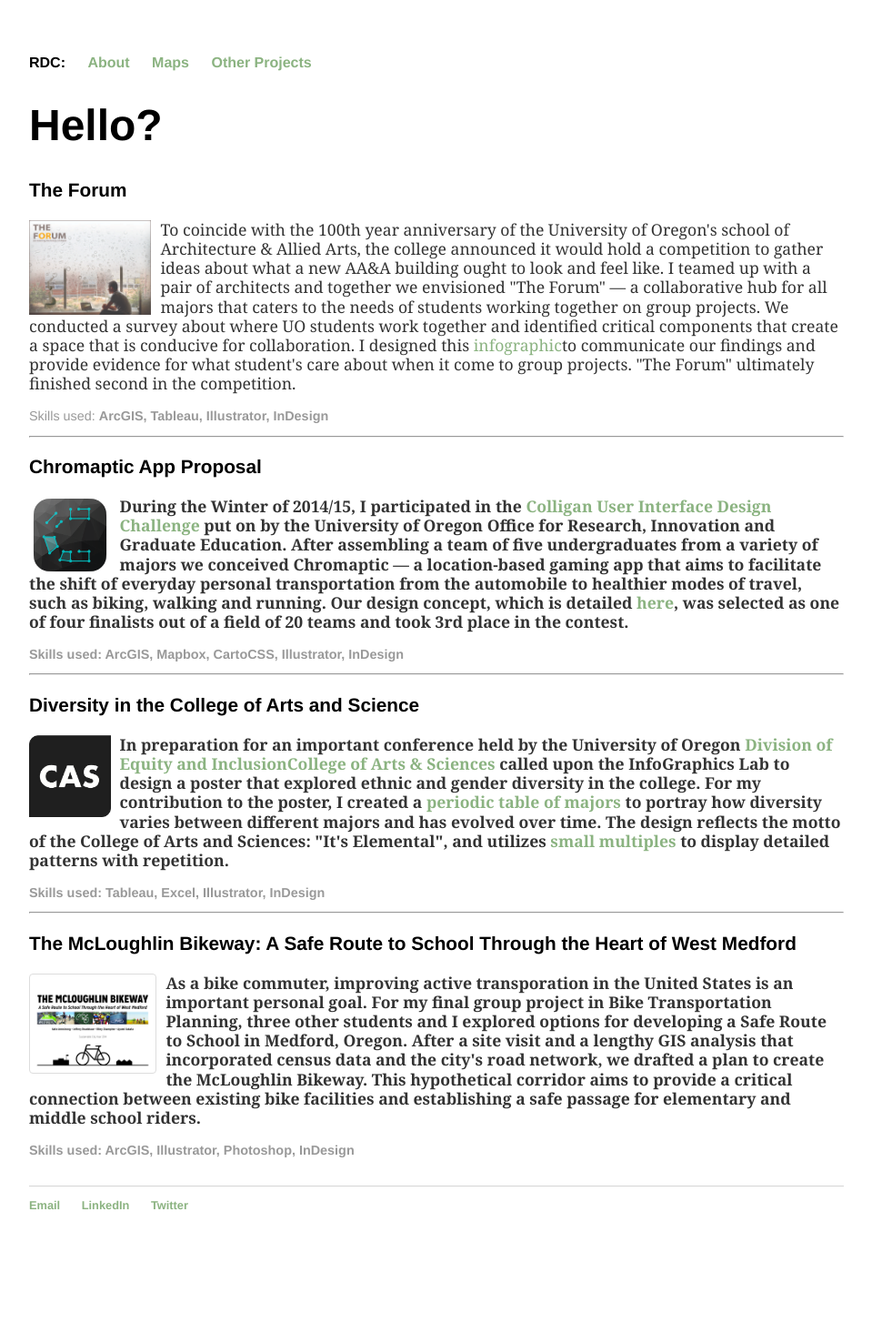
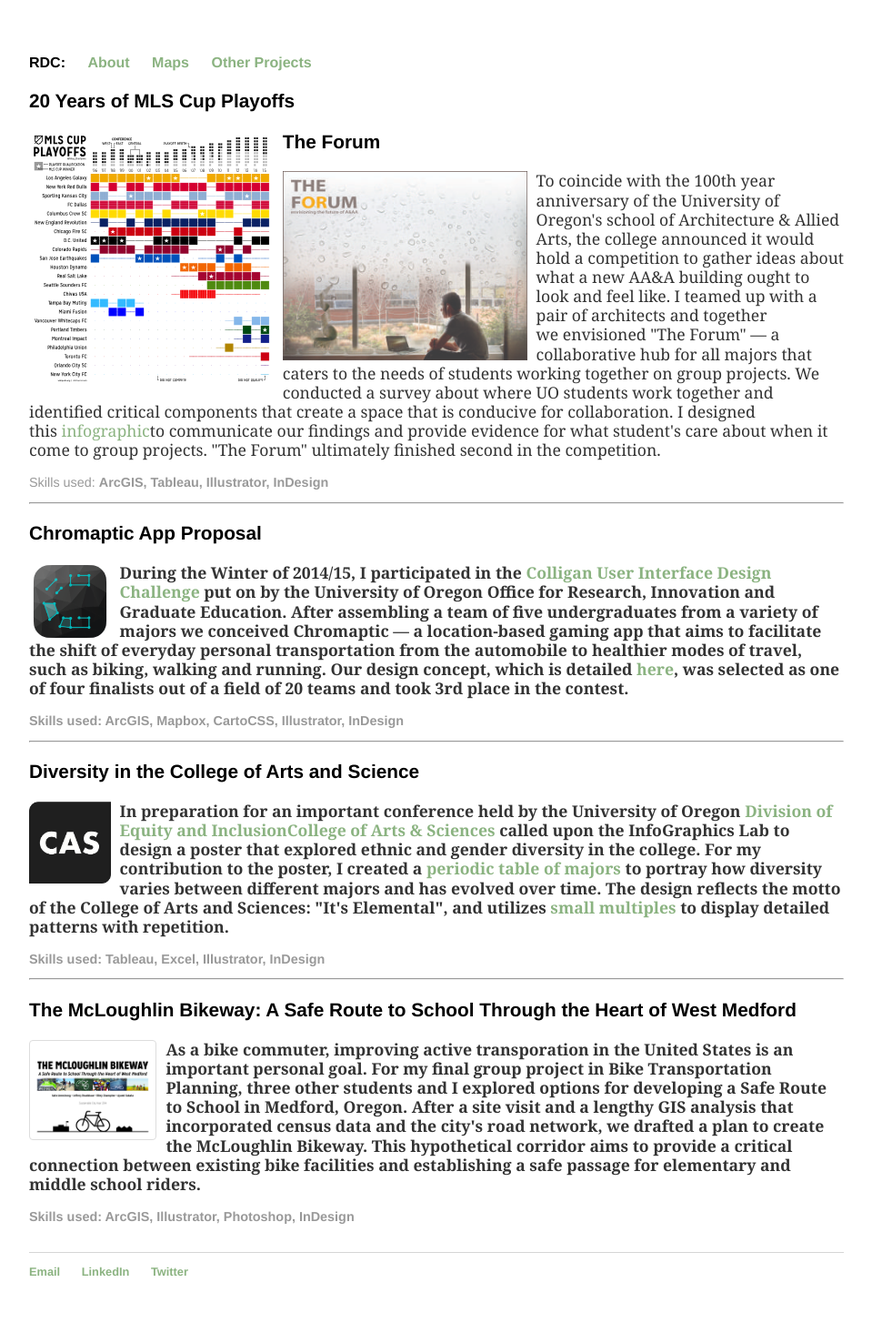
Before and after one commit to rileydchampine/rileydchampine.github.io, a Jekyll site: the page built from otherprojects.html, in a window 1280 px wide. Shown: the whole page at 91% size, without its empty margins (160-1119 px from the left). Built offline with Jekyll 4.4.1, drawn with Linux system fonts in a browser that asks for light colours; before the commit the page ends 1392 px from its top, so only the background shows below that.

Commit message:
Update otherprojects.html

```diff
--- a/otherprojects.html
+++ b/otherprojects.html
@@ -4,9 +4,12 @@
 ---
 
 <div class="blurb">
-    	<h1>Hello?</h1>
+
+    	<h3>20 Years of MLS Cup Playoffs</h3>
+    	<a href="MLSgrid_screenshot.png"><img src="MLSPlayoffGrid.svg" alt="MLS Cup Playoffs" style=max-width:30%;height:auto; align="left"></a>
+
        	<h3>The Forum</h3>
-       	<a href="The_FORUM_Sumbission.pdf"><img src="forumcover3-05.jpg" alt="The Forum" style=max-width:15%;height:auto; align="left"></a>
+       	<a href="The_FORUM_Sumbission.pdf"><img src="forumcover3-05.jpg" alt="The Forum" style=max-width:30%;height:auto; align="left"></a>
        	<p>To coincide with the 100th year anniversary of the University of Oregon's school of Architecture &amp; Allied Arts, the college announced it would hold a competition to gather ideas about what a new AA&amp;A building ought to look and feel like. I teamed up with a pair of architects and together we envisioned "The Forum" — a collaborative hub for all majors that caters to the needs of students working together on group projects. We conducted a survey about where UO students work together and identified critical components that create a space that is conducive for collaboration. I designed this <a href="https://rdcportfolio.files.wordpress.com/2015/02/theforum.pdf" target="_blank">infographic</a>to communicate our findings and provide evidence for what student's care about when it come to group projects. "The Forum" ultimately finished second in the competition.</p>
 <p class="skills">Skills used: <b>ArcGIS, Tableau, Illustrator, InDesign<b/></p>
        	<hr>
```
